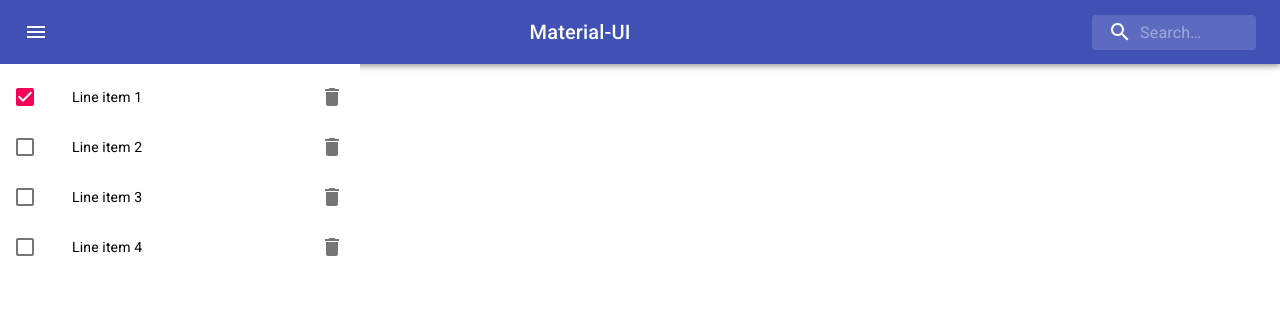
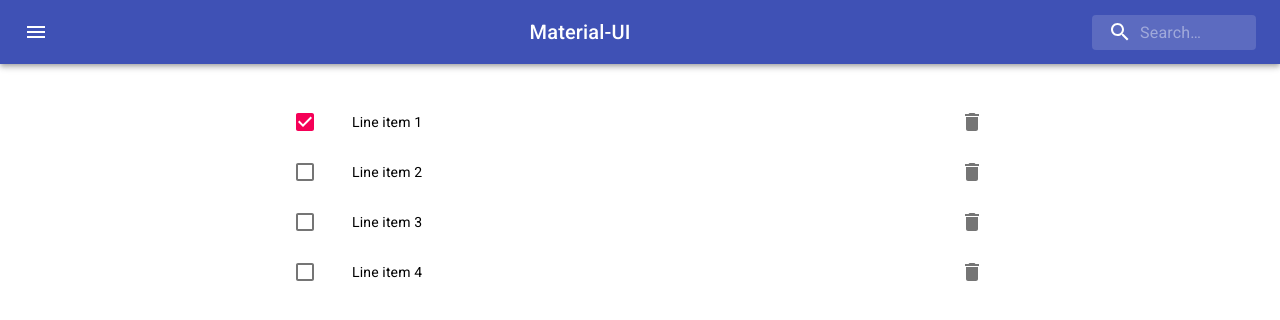
Before and after one commit to sepsol/todo-react-ts, a React (Create React App) app: page / in a window 1280 px wide. Shown: the top 320 px of the page. Built offline with nearby package versions, Linux system fonts and the light colour scheme.

Commit message:
configured css styles for checkbox list

```diff
--- a/src/components/CheckboxList.tsx
+++ b/src/components/CheckboxList.tsx
@@ -13,8 +13,9 @@ const useStyles = makeStyles((theme: Theme) =>
   createStyles({
     root: {
       width: '100%',
-      maxWidth: 360,
-      backgroundColor: theme.palette.background.paper
+      maxWidth: 720,
+      backgroundColor: theme.palette.background.paper,
+      margin: '25px auto 0'
     }
   })
 );
```
